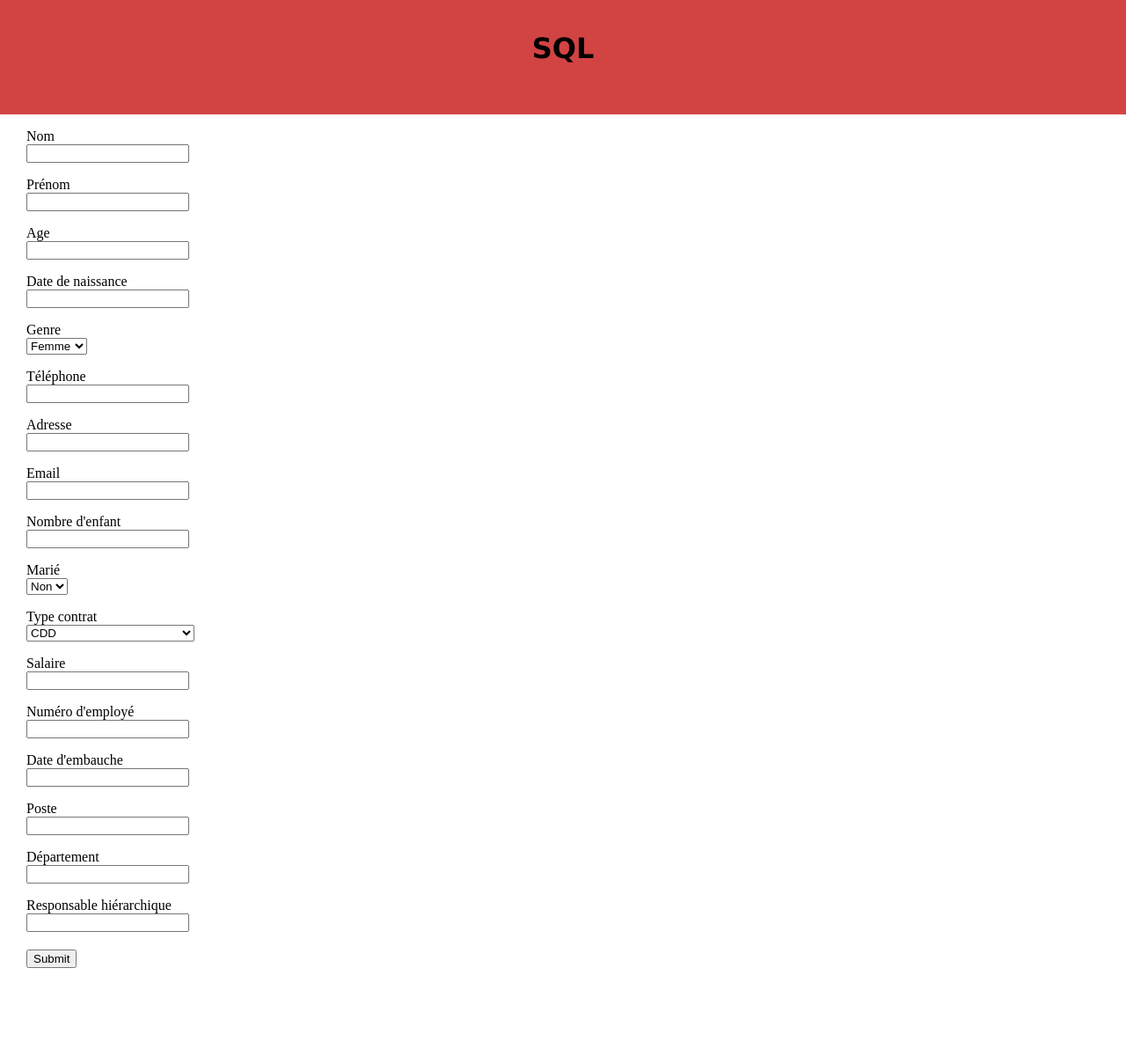
After one commit to Ange230700/projet-final-sql, a Python web app: template template/insert.html in a window 1280 px wide. The commit adds this page. Shown: the whole page at 88% size. Run offline with Jinja, Linux system fonts and the light colour scheme; the template is opened without the code that fills it, so the values that code supplies are empty.

Commit message:
premier page d'insert

```diff
--- /dev/null
+++ b/styles/styles_insert.css
@@ -0,0 +1,32 @@
+body{
+    margin: 0;
+    padding: 0;
+}
+.header{
+    width: auto;
+    height: 130px;
+    background-color: rgb(210, 67, 67);
+}
+.titleHeader{
+    padding-top: 15px;
+    text-align: center;
+    font-size: 10;
+    font-family: Verdana, Geneva, Tahoma, sans-serif;
+}
+p{
+    margin-left: 30px;
+    margin-bottom: 0px;
+}
+input{
+    margin-left: 30px;
+}
+select{
+    margin-left: 30px;
+}
+.footer{
+    height: 100px;
+    width: auto;
+}
+.submit{
+    padding-top:20px;
+}
--- /dev/null
+++ b/template/insert.html
@@ -0,0 +1,72 @@
+<!DOCTYPE html>
+<html lang="en">
+<head>
+    <meta charset="UTF-8">
+    <meta http-equiv="X-UA-Compatible" content="IE=edge">
+    <meta name="viewport" content="width=device-width, initial-scale=1.0">
+    <link rel="stylesheet" type="text/css" href="../styles/styles_insert.css"/>
+
+    <title>Document</title>
+</head>
+<body>
+    <div class="header">
+        <div class="titleHeader">
+            <h1>SQL</h1>
+        </div>
+    </div>
+    <div class="formulaire">
+        <form action="/home" method="POST">
+        <p>Nom</p>
+        <input type="text" name="nom">
+        <p>Prénom</p>
+        <input type="text" name="Prenom">
+        <p>Age</p>
+        <input type="text" name="age">
+        <p>Date de naissance</p>
+        <input type="text"name="birthday">
+        <p>Genre</p>
+        <select name="Genre" id="Genre-select">
+            <option value="femme">Femme</option>
+            <option value="homme">Homme</option>
+        </select>
+        <p>Téléphone</p>
+        <input type="text" name="telephone">
+        <p>Adresse</p>
+        <input type="text" name="adresse">
+        <p>Email</p>
+        <input type="text" name="email">
+        <p>Nombre d'enfant</p>
+        <input type="text" name="nombreEnfant">
+        <p>Marié</p>
+        <select name="marie" id="Genre-select">
+            <option value="false">Non</option>
+            <option value="true">Oui</option>
+        </select>
+        <p>Type contrat</p>
+        <select name="contrat" id="contrat-select">
+            <option value="CDD">CDD</option>
+            <option value="CDI">CDI</option>
+            <option value="Temps partiel">Temps partiel</option>
+            <option value="Saisonnier">Saisonnier</option>
+            <option value="Contrat de travail temporaire">Contrat de travail temporaire</option>
+        </select>
+        <p>Salaire</p>
+        <input type="text" name="salaire">
+        <p>Numéro d'employé</p>
+        <input type="text" name="numero_Employee">
+        <p>Date d'embauche</p>
+        <input type="text" name="date_embauche">
+        <p>Poste</p>
+        <input type="text" name="poste">
+        <p>Département</p>
+        <input type="text" name="departement">
+        <p>Responsable hiérarchique</p>
+        <input type="text" name="reponsable_hiérarchique">
+        <div class="submit">
+            <input type="submit" >
+        </div>
+        </form>
+    </div>
+    <div class="footer"></div>
+</body>
+</html>
--- a/template/main.html
+++ b/template/main.html
@@ -8,6 +8,6 @@
     <title>Document</title>
 </head>
 <body>
-    <h1>Premiere pageaa</h1>
+    <h1>Premiere page</h1>
 </body>
 </html>
```
